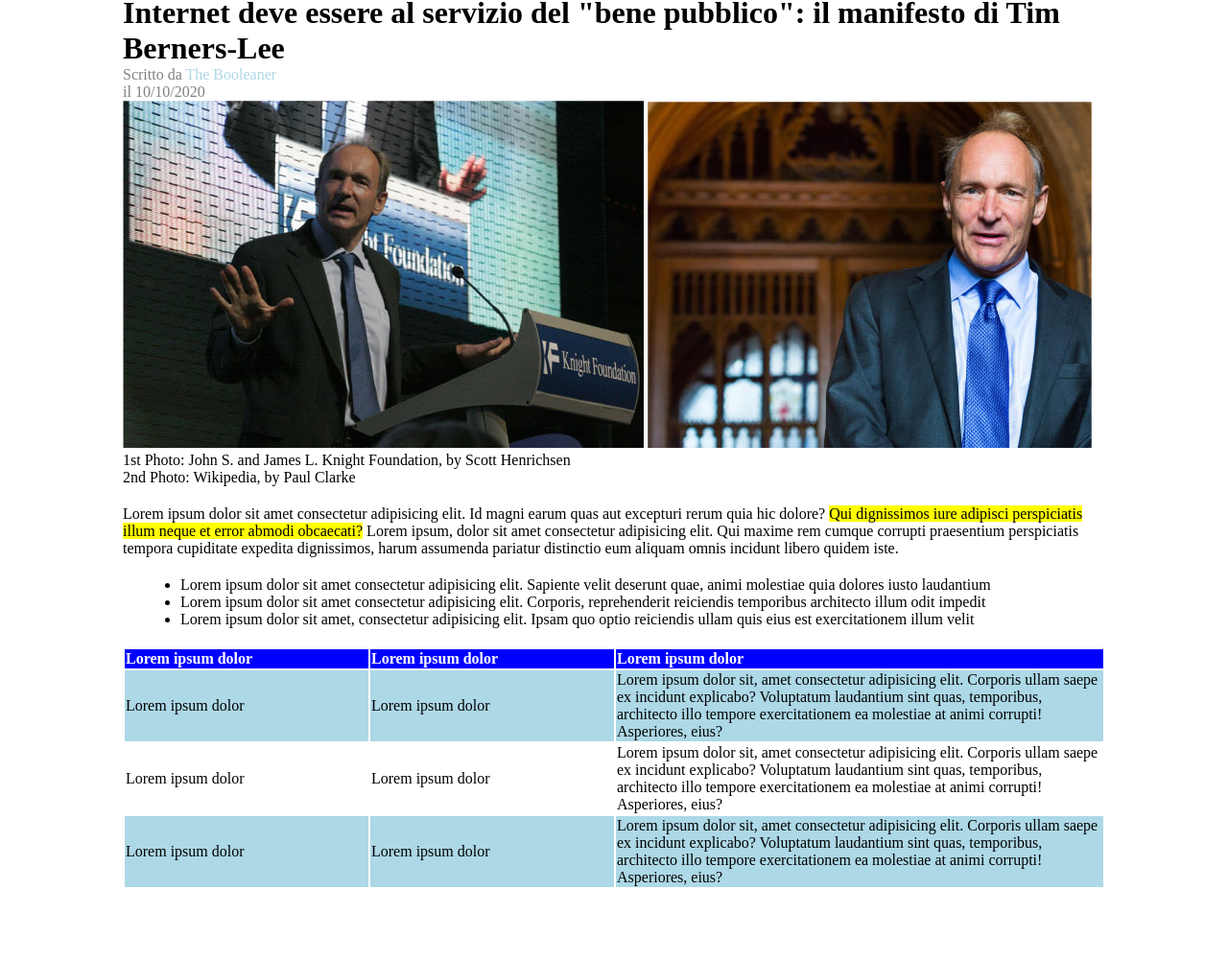
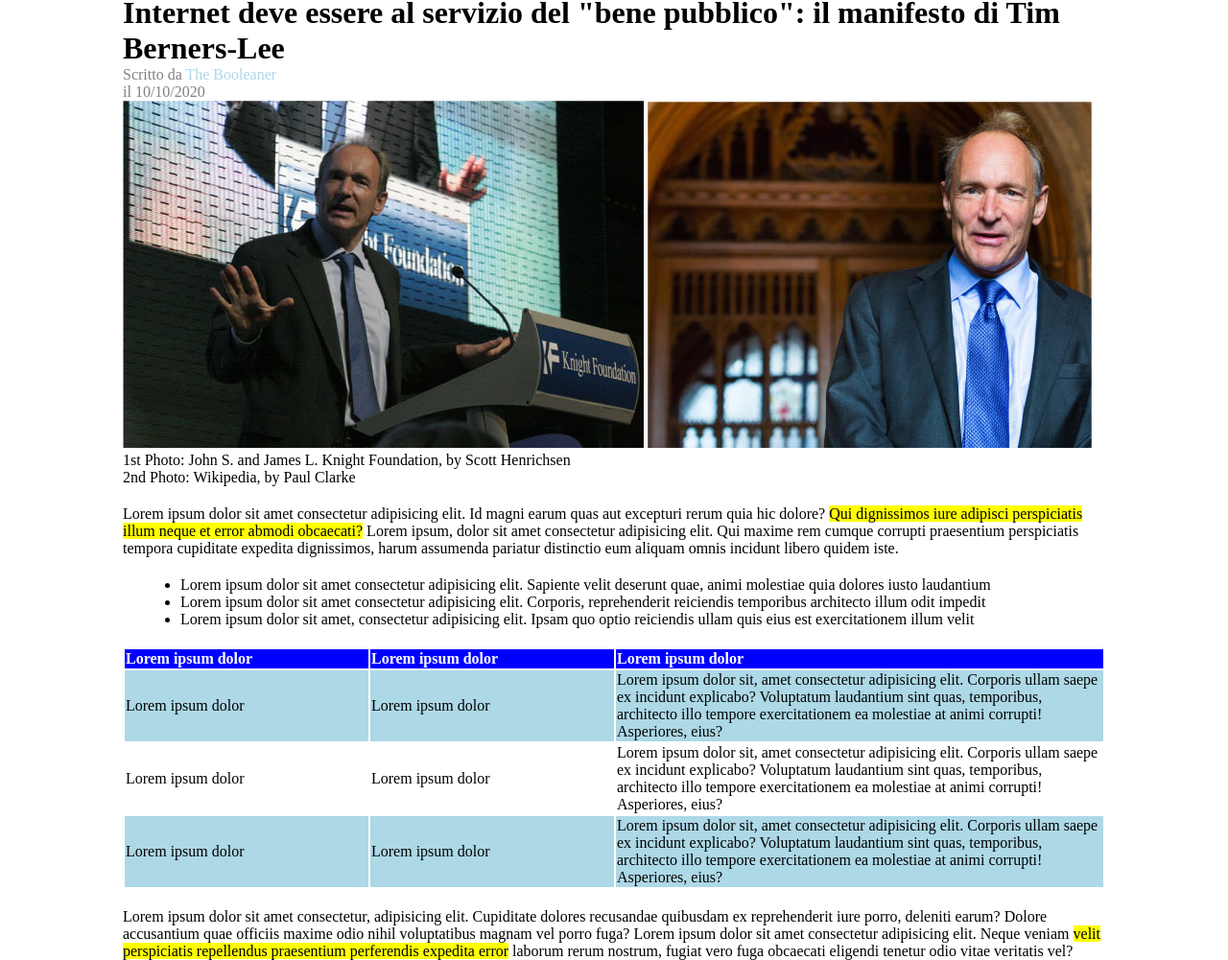
Before and after one commit to NicolettaBr/html-css-booleaner, a website: page index.html in a window 1280 px wide. Shown: the part 85-1086 px from the top of the page at 96% size. Before the commit the page ends 1012 px from the top, so only its background shows below. Drawn offline with Linux system fonts and the light colour scheme.

Commit message:
main finito

```diff
--- a/index.html
+++ b/index.html
@@ -119,8 +119,24 @@
           </tr>
         </tbody>
       </table>
+      <!--fine tabella-->
+
+      <!--inizio paragrafo-->
+      <p class="paragrafo">
+        Lorem ipsum dolor sit amet consectetur, adipisicing elit. Cupiditate
+        dolores recusandae quibusdam ex reprehenderit iure porro, deleniti
+        earum? Dolore accusantium quae officiis maxime odio nihil voluptatibus
+        magnam vel porro fuga? Lorem ipsum dolor sit amet consectetur
+        adipisicing elit. Neque veniam
+        <span class="highlight"
+          >velit perspiciatis repellendus praesentium perferendis expedita
+          error</span
+        >
+        laborum rerum nostrum, fugiat vero fuga obcaecati eligendi tenetur odio
+        vitae veritatis vel?
+      </p>
+      <!--fine paragrafo-->
     </div>
-
     <!--Fine Main-->
   </body>
 </html>
```
